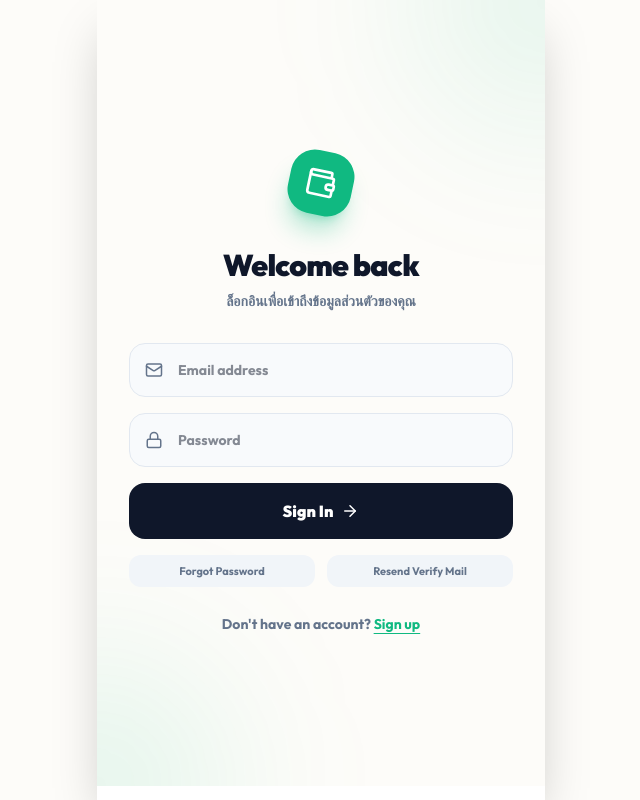
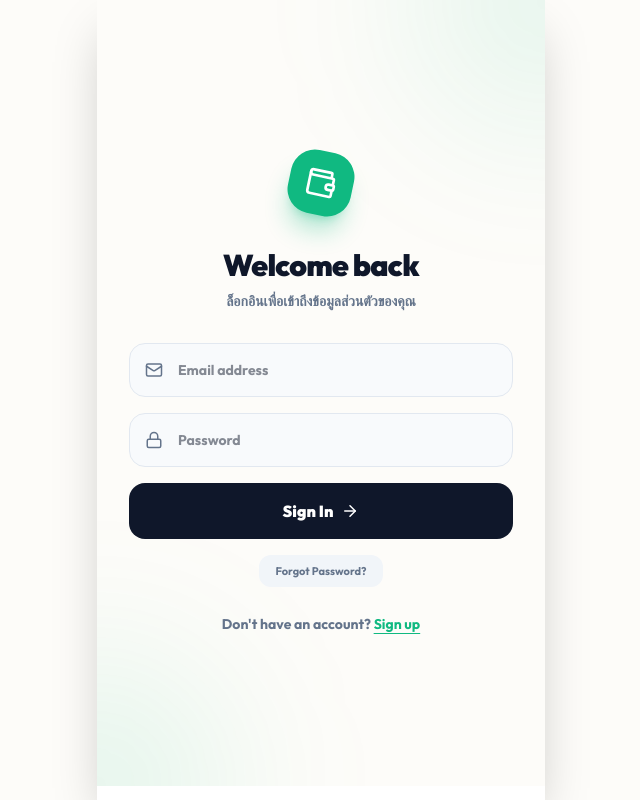
Before and after one commit to Piti9427/joddi-app, a React (Vite) app: page / in a window 1280 px wide. Shown: the whole page, without its empty margins (319-959 px from the left). Built offline with nearby package versions, Linux system fonts and the light colour scheme; no server answers.

Commit message:
feat: Add Supabase and authentication configuration variables to `.env.example` and update `AuthScreen.tsx`.

```diff
--- a/src/components/AuthScreen.tsx
+++ b/src/components/AuthScreen.tsx
@@ -17,6 +17,7 @@ function mapAuthError(message: string) {
   if (normalized.includes('password should be at least')) return 'รหัสผ่านต้องมีอย่างน้อย 6 ตัวอักษร';
   if (normalized.includes('user already registered')) return 'อีเมลนี้ถูกใช้งานแล้ว';
   if (normalized.includes('unable to validate email address')) return 'รูปแบบอีเมลไม่ถูกต้อง';
+  if (normalized.includes('rate limit exceeded')) return 'ขออภัย! คุณทำรายการบ่อยเกินไป โปรดรอสักครู่แล้วลองใหม่อีกครั้ง';
 
   return message || 'Authentication failed';
 }
@@ -241,23 +242,26 @@ export default function AuthScreen({ onAuthSuccess, allowGuestReadOnly = false,
           </button>
         </form>
 
-        <div className="mt-4 grid grid-cols-2 gap-3">
+        <div className="mt-4 flex justify-center">
+          {isLogin ? (
             <button
               type="button"
               onClick={handleResetPassword}
               disabled={loading}
-            className="text-[11px] font-bold rounded-xl py-2 bg-slate-100 dark:bg-slate-800 text-secondary hover:text-text-dark dark:hover:text-white disabled:opacity-60"
+              className="text-[11px] font-bold px-4 py-2 bg-slate-100 dark:bg-slate-800 text-secondary hover:text-text-dark dark:hover:text-white rounded-xl disabled:opacity-60 transition-colors"
             >
-            Forgot Password
+              Forgot Password?
             </button>
+          ) : (
             <button
               type="button"
               onClick={handleResendVerification}
               disabled={loading}
-            className="text-[11px] font-bold rounded-xl py-2 bg-slate-100 dark:bg-slate-800 text-secondary hover:text-text-dark dark:hover:text-white disabled:opacity-60"
+              className="text-[11px] font-bold px-4 py-2 bg-slate-100 dark:bg-slate-800 text-secondary hover:text-text-dark dark:hover:text-white rounded-xl disabled:opacity-60 transition-colors"
             >
-            Resend Verify Mail
+              Didn't receive verification email? Resend
             </button>
+          )}
         </div>
 
         <div className="mt-6 text-center">
```
Also changed, not shown: 1 other file (tests, documents, lock files or other folders). Lines whose indentation alone changed are shown as unchanged.
